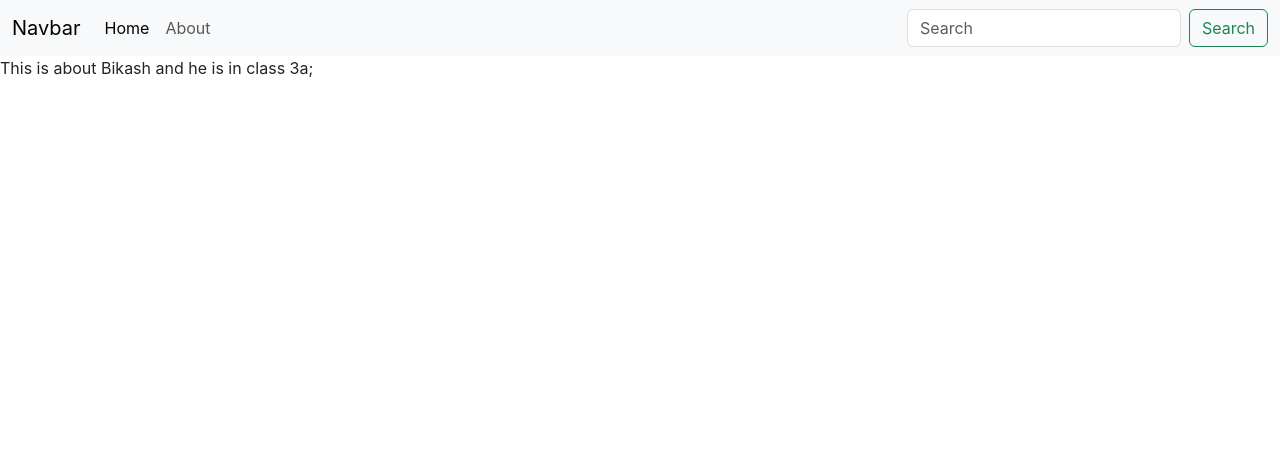
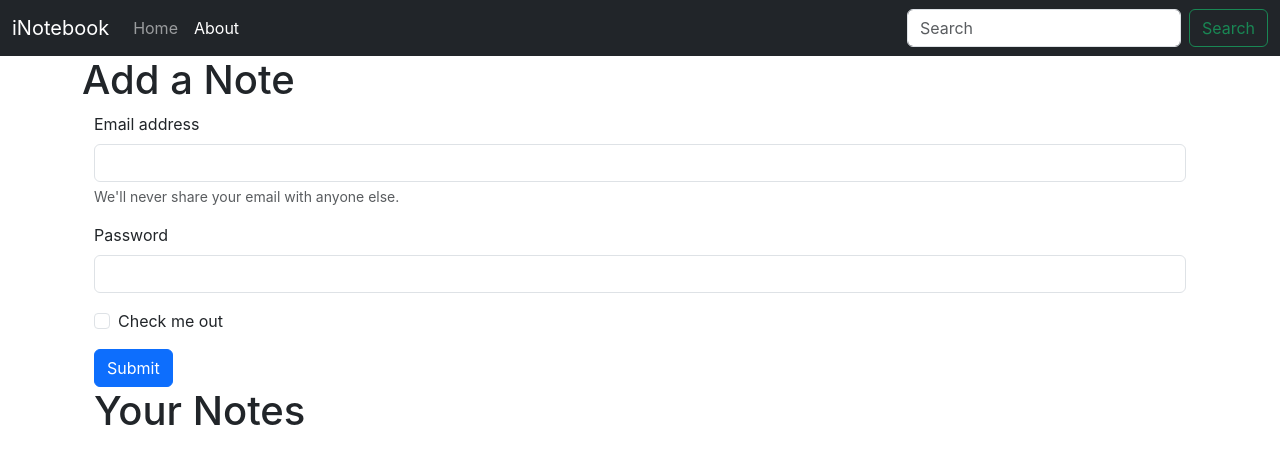
Before and after one commit to Bikramstha99/iNoteBookFrontEnd, a React (Create React App) app: page /about in a window 1280 px wide. Shown: the top 464 px of the page. Built offline with nearby package versions, Linux system fonts and the light colour scheme.

Commit message:
useLocation Hook

```diff
--- a/src/App.js
+++ b/src/App.js
@@ -1,9 +1,9 @@
-import './App.css';
-import { BrowserRouter as Router, Route, Routes } from 'react-router-dom';
-import Navbar from './components/Navbar';
-import Home from './components/Home';
-import About from './components/About';
-import NoteState from './context/Notes/NoteState';
+import "./App.css";
+import { BrowserRouter as Router, Route, Routes } from "react-router-dom";
+import Navbar from "./components/Navbar";
+import Home from "./components/Home";
+import About from "./components/About";
+import NoteState from "./context/Notes/NoteState";
 
 function App() {
   return (
@@ -11,10 +11,12 @@ function App() {
       <NoteState>
         <Router>
           <Navbar />
+          <div className="container">
             <Routes>
               <Route exact path="/" element={<Home />} />
               <Route exact path="/about" element={<About />} />
             </Routes>
+          </div>
         </Router>
       </NoteState>
     </>
--- a/src/components/About.js
+++ b/src/components/About.js
@@ -1,18 +1,52 @@
-import React, { useEffect } from 'react'
-import { useContext } from 'react'
-import NoteContext from '../context/Notes/noteContext'
+import React, { useEffect } from "react";
 
 const About = () => {
-  const a=useContext(NoteContext)
-  useEffect(()=>{
-    a.update();
-    // eslint-disable-next-line
-  },[])
   return (
     <div>
-      This is about {a.state.name} and he is in class {a.state.class};
+      <h1> Add a Note</h1>
+      <div className="container">
+      <form>
+        <div class="mb-3">
+          <label for="exampleInputEmail1" class="form-label">
+            Email address
+          </label>
+          <input
+            type="email"
+            class="form-control"
+            id="exampleInputEmail1"
+            aria-describedby="emailHelp"
+          />
+          <div id="emailHelp" class="form-text">
+            We'll never share your email with anyone else.
+          </div>
+        </div>
+        <div class="mb-3">
+          <label for="exampleInputPassword1" class="form-label">
+            Password
+          </label>
+          <input
+            type="password"
+            class="form-control"
+            id="exampleInputPassword1"
+          />
+        </div>
+        <div class="mb-3 form-check">
+          <input type="checkbox" class="form-check-input" id="exampleCheck1" />
+          <label class="form-check-label" for="exampleCheck1">
+            Check me out
+          </label>
+        </div>
+        <button type="submit" class="btn btn-primary">
+          Submit
+        </button>
+      </form>
+      </div>
+
+      <div className="container">
+      <h1> Your Notes</h1>
+      </div>
     </div>
-  )
-}
+  );
+};
 
-export default About
+export default About;
--- a/src/components/Navbar.js
+++ b/src/components/Navbar.js
@@ -1,23 +1,28 @@
-import React from 'react';
+import React, { useEffect } from 'react';
 import {
-  Link
+  Link,
+  useLocation
 } from "react-router-dom";
 
 const Navbar = () => {
+  let location= useLocation();
+  useEffect(()=>{
+    console.log(location.pathname);
+  },[location]);
   return (
-    <nav className="navbar navbar-expand-lg bg-body-tertiary">
+    <nav className="navbar navbar-expand-lg navbar-dark bg-dark">
   <div className="container-fluid">
-    <Link className="navbar-brand" to="/">Navbar</Link>
+    <Link className="navbar-brand" to="/">iNotebook</Link>
     <button className="navbar-toggler" type="button" data-bs-toggle="collapse" data-bs-target="#navbarSupportedContent" aria-controls="navbarSupportedContent" aria-expanded="false" aria-label="Toggle navigation">
       <span className="navbar-toggler-icon"></span>
     </button>
     <div className="collapse navbar-collapse" id="navbarSupportedContent">
       <ul className="navbar-nav me-auto mb-2 mb-lg-0">
         <li className="nav-item">
-          <Link className="nav-link active" aria-current="page" to="/">Home</Link>
+          <Link className={`nav-link ${location.pathname==="/"? "active":""}`} aria-current="page" to="/">Home</Link>
         </li>
         <li className="nav-item">
-          <Link className="nav-link" to="/about">About</Link>
+          <Link className={`nav-link ${location.pathname==="/about"? "active":""}`} to="/about">About</Link>
         </li>
       </ul>
       <form className="d-flex" role="search">
--- a/src/context/Notes/NoteState.js
+++ b/src/context/Notes/NoteState.js
@@ -1,22 +1,9 @@
-import React, { useState } from "react";
+import React from "react";
 import NoteContext from "./noteContext";
 
 const NoteState = (props) => {
-    const s1 = {
-        "name": "Bikram",
-        "class": "5b"
-    };
-    const [state, setState] = useState(s1);
-    const update = () => {
-        setTimeout(() => {
-            setState({
-                "name": "Bikash",
-                "class": "3a"
-            });
-        }, 1000);
-    };
     return (
-        <NoteContext.Provider value={{ state, update }}>
+        <NoteContext.Provider>
             {props.children}
         </NoteContext.Provider>
     );
```
Lines whose indentation alone changed are shown as unchanged.
